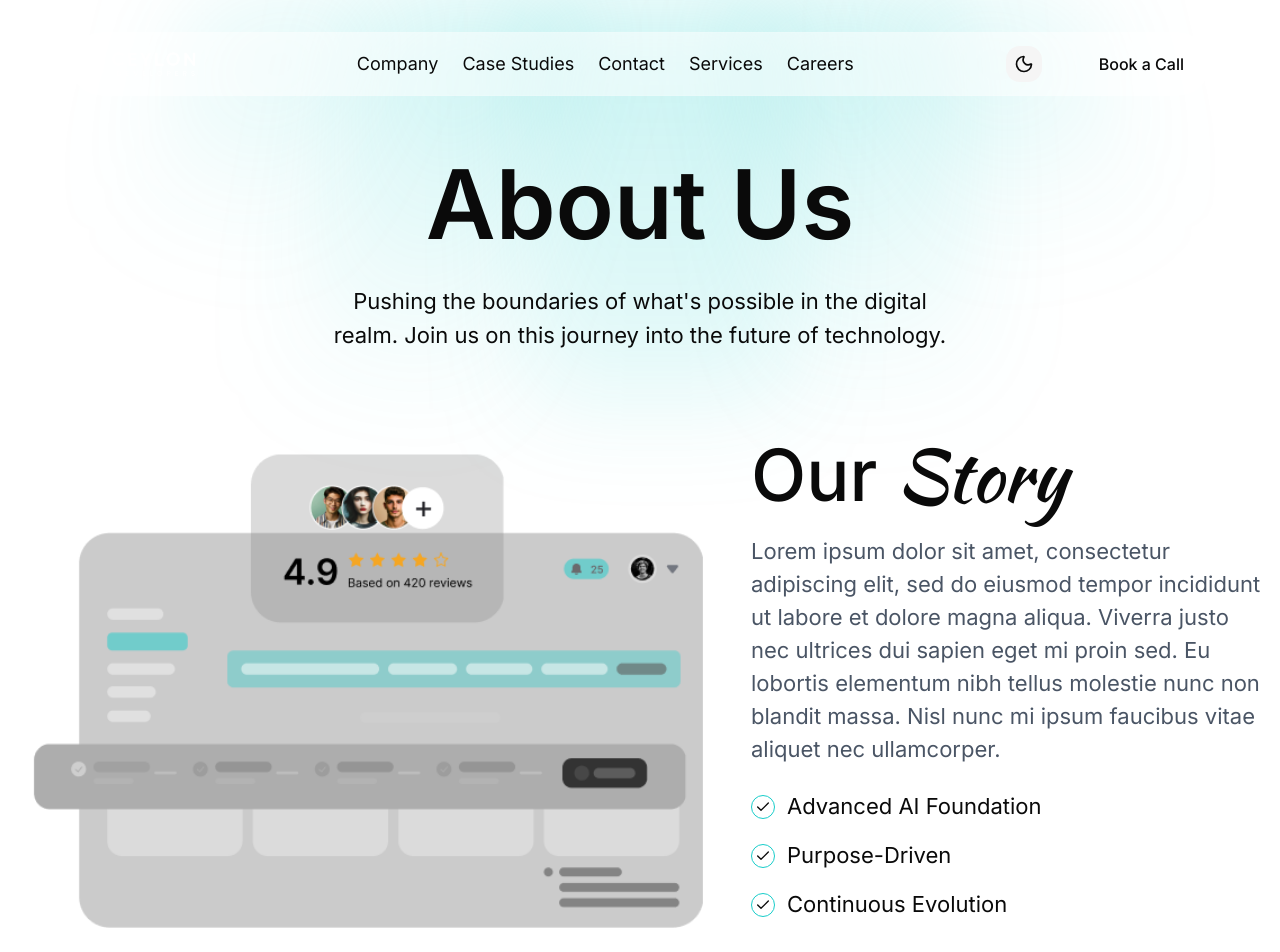
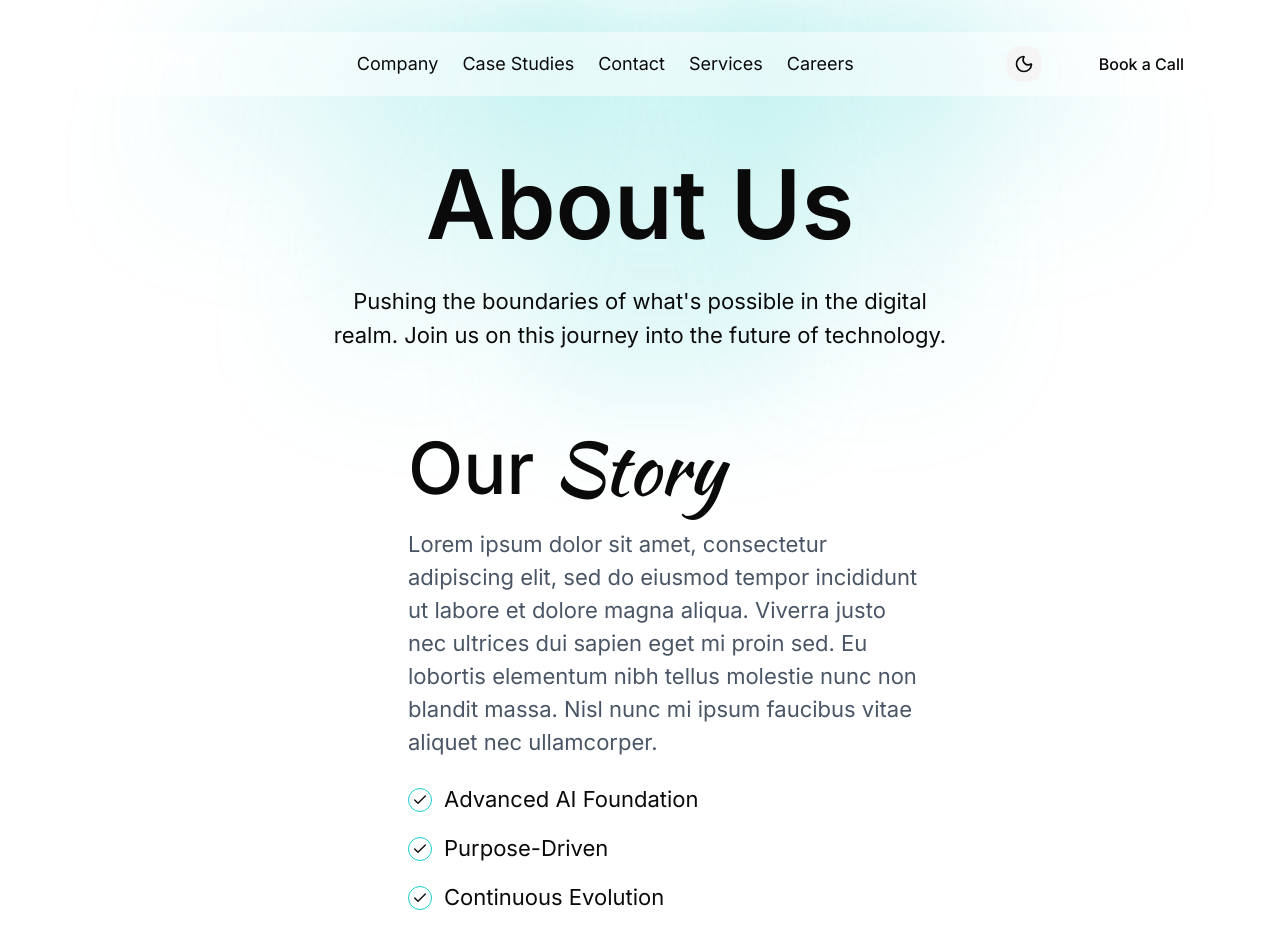
Before and after one commit to Roshen-Perera/ceylon-developers-portfolio, a Next.js app: page /about in a window 1280 px wide. Shown: the top 952 px of the page. Built offline with nearby package versions, Linux system fonts and the light colour scheme.

Commit message:
Remove unused Image component from Story for cleaner code

```diff
--- a/components/story.tsx
+++ b/components/story.tsx
@@ -7,13 +7,7 @@ const Story = () => {
     <div className="flex flex-col items-center justify-center mt-20">
       <div className="flex flex-row items-center gap-12">
         <div className="flex-shrink-0">
-          <Image
-            src={"/assets/images/storyContainer.png"}
-            alt={"today's activity dashboard"}
-            width={686}
-            height={487}
-            style={{ opacity: 1 }}
-          />
+
         </div>
         <div className="flex flex-col gap-6 flex-1 max-w-lg">
           <p className="text-7xl font-medium">
```
